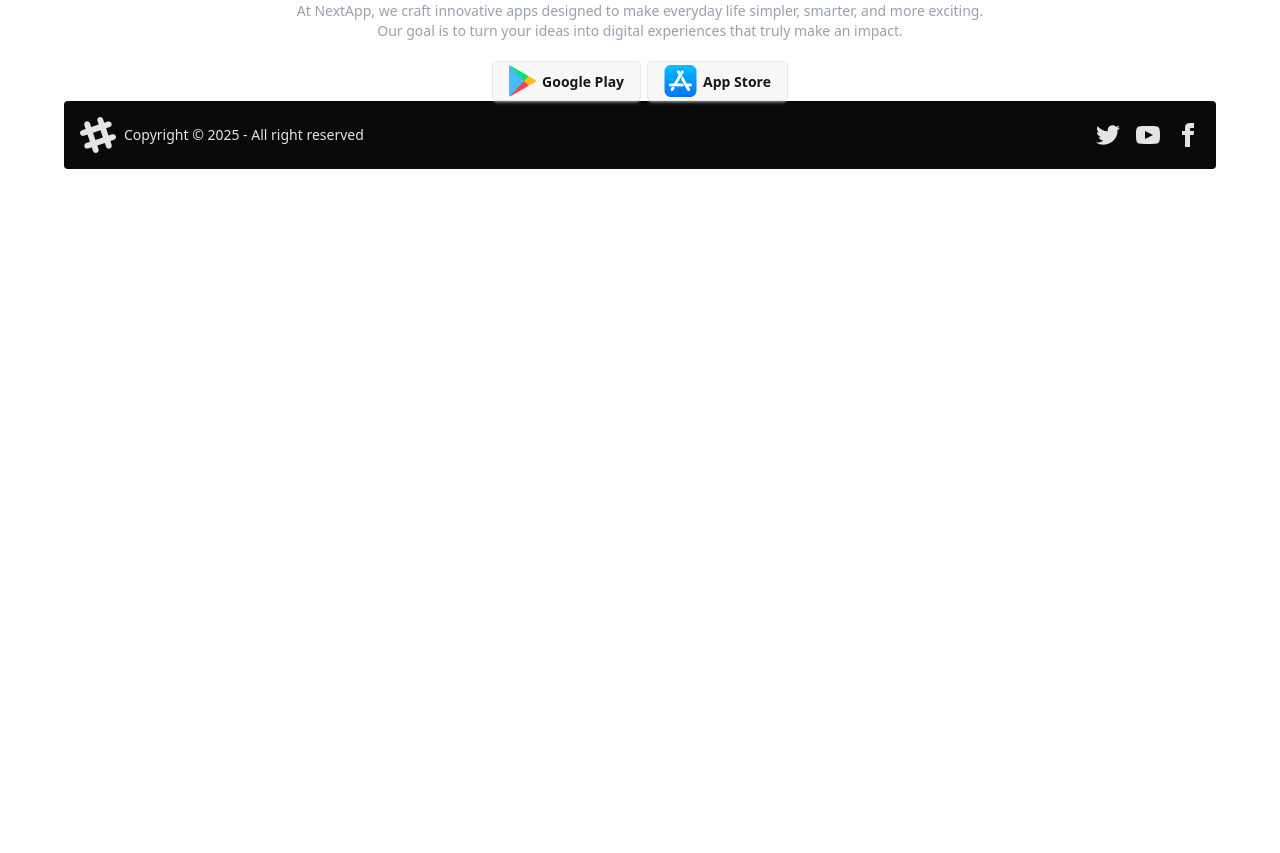
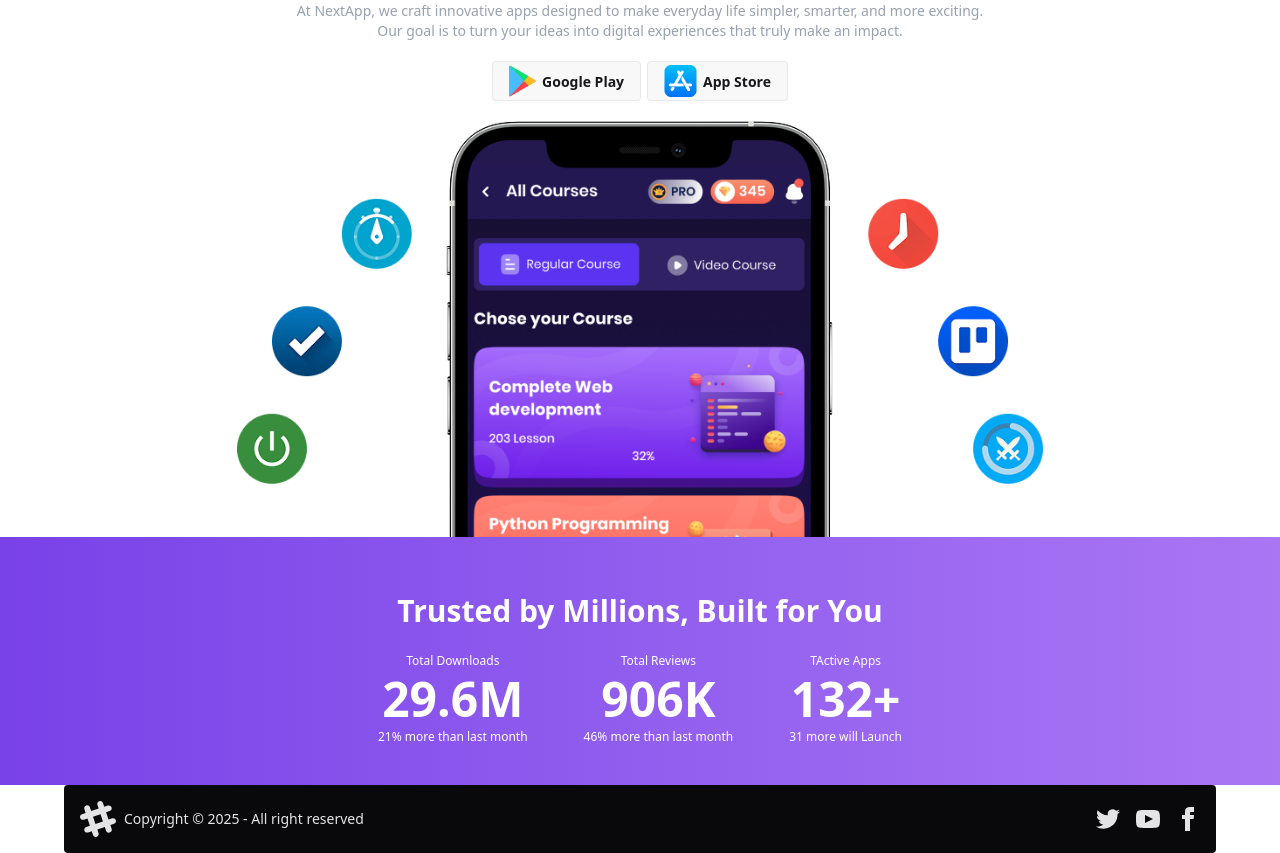
Before and after one commit to MUSTAKIMBIN/next-app, a React (Vite) app: page / in a window 1280 px wide. Shown: the part 220-1073 px from the top of the page. Before the commit the page ends 800 px from the top, so only its background shows below. Built offline with nearby package versions, Linux system fonts and the light colour scheme.

Commit message:
complited trusted section

```diff
--- a/src/Components/Banner.jsx
+++ b/src/Components/Banner.jsx
@@ -1,11 +1,12 @@
 import React from "react";
 import appStor from "../assets/appStore.png";
 import googleStor from "../assets/googleStore.png";
+import heorImg from "../assets/hero.png";
 import { Link } from "react-router";
 
 const Banner = () => {
   return (
-    <div className="w-[90%] mx-auto flex-col items-center text-center mt-10">
+    <div className="w-[90%] mx-auto flex-col items-center text-center mt-10 ">
       <h2 className="text-5xl font-extrabold text-[#192F45]">
         We Build <br />
         <span className="text-[#8755EA]">Productive</span> Apps
@@ -15,7 +16,7 @@ const Banner = () => {
         simpler, smarter, and more exciting. <br /> Our goal is to turn your
         ideas into digital experiences that truly make an impact.
       </p>
-      <div className="space-x-1.5">
+      <div className="space-x-1.5 mb-5">
         <Link to={`https://play.google.com/store/apps?hl=en`}>
           <button className="btn">
             <img src={googleStor} alt="googleStroe" /> Google Play
@@ -28,6 +29,7 @@ const Banner = () => {
           </button>
         </Link>
       </div>
+      <img className="w-[80%] md:w-[70%] mx-auto" src={heorImg} alt="heroImg" />
     </div>
   );
 };
--- a/src/Components/Navber.jsx
+++ b/src/Components/Navber.jsx
@@ -18,7 +18,7 @@ const Navber = () => {
     </>
   );
   return (
-    <div className="w-[90%] mx-auto">
+    <div className="md:w-[90%] mx-auto">
       <div className="navbar bg-base-100 ">
         <div className="navbar-start">
           <div className="dropdown">
--- /dev/null
+++ b/src/Components/Trasted.jsx
@@ -0,0 +1,30 @@
+import React from "react";
+
+const Trasted = () => {
+  return (
+    <div className="bg-linear-to-r from-[#7941E8] to-[#AB76F4] text-white py-10">
+      <p className="text-3xl font-bold text-white text-center pt-4 pb-6">
+        Trusted by Millions, Built for You
+      </p>
+      <div className="flex flex-col md:flex-row items-center justify-center gap-5 md:gap-14">
+        <div className="text-center space-y-1.5">
+          <p className="text-xs">Total Downloads</p>
+          <p className="text-5xl font-bold">29.6M</p>
+          <p className="text-xs">21% more than last month</p>
+        </div>
+        <div className="text-center space-y-1.5">
+          <p className="text-xs">Total Reviews</p>
+          <p className="text-5xl font-bold">906K</p>
+          <p className="text-xs">46% more than last month</p>
+        </div>
+        <div className="text-center space-y-1.5">
+          <p className="text-xs">TActive Apps</p>
+          <p className="text-5xl font-bold">132+</p>
+          <p className="text-xs">31 more will Launch</p>
+        </div>
+      </div>
+    </div>
+  );
+};
+
+export default Trasted;
--- a/src/Pages/Home.jsx
+++ b/src/Pages/Home.jsx
@@ -1,10 +1,12 @@
 import React from "react";
 import Banner from "../Components/Banner";
+import Trasted from "../Components/Trasted";
 
 const Home = () => {
   return (
     <div>
       <Banner></Banner>
+      <Trasted></Trasted>
     </div>
   );
 };
```
